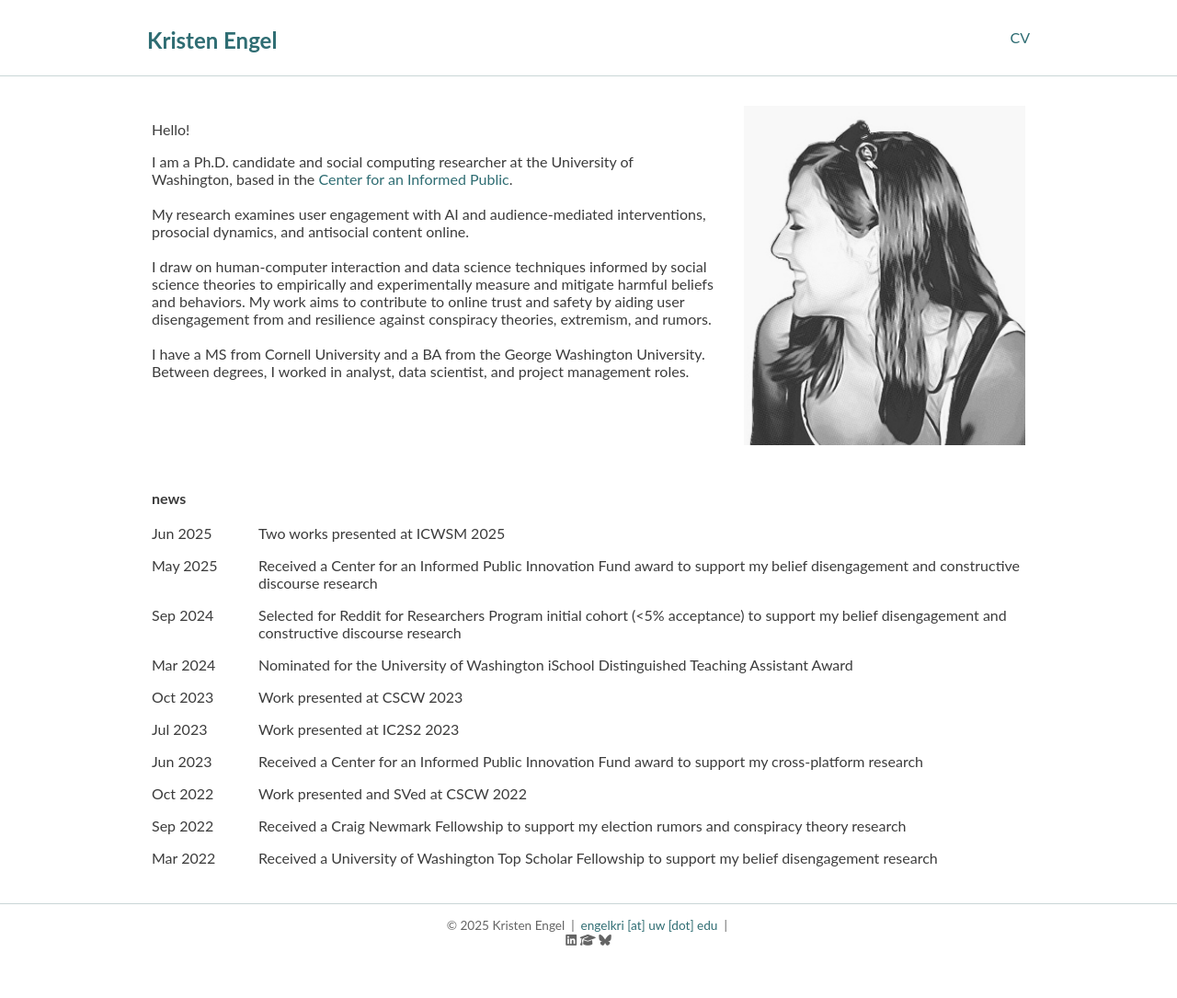
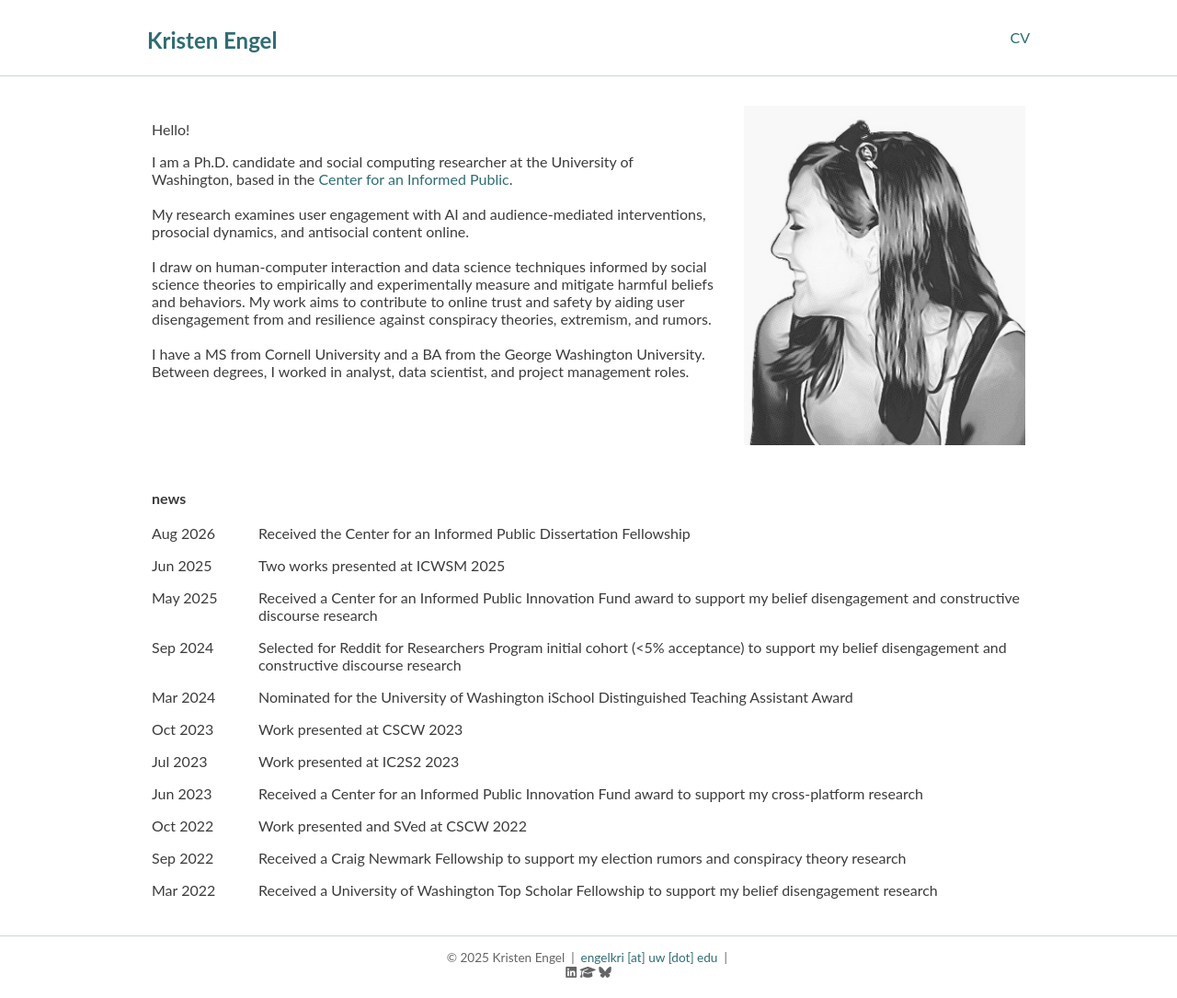
Before and after one commit to engelkri/engelkri.github.io, a Jekyll site: the page built from index.html, in a window 1280 px wide. Shown: the whole page at 92% size. Built offline with Jekyll 4.4.1, drawn with Linux system fonts in a browser that asks for light colours; nearby versions of some CDN libraries; before the commit the page ends 1050 px from its top, so only the background shows below that.

Commit message:
Add fellowship achievement to news data

```diff
--- a/_data/news.yml
+++ b/_data/news.yml
@@ -1,3 +1,5 @@
+- date: Aug 2026
+  txt: Received the Center for an Informed Public Dissertation Fellowship
 - date: Jun 2025
   txt: Two works presented at ICWSM 2025
 - date: May 2025
```
